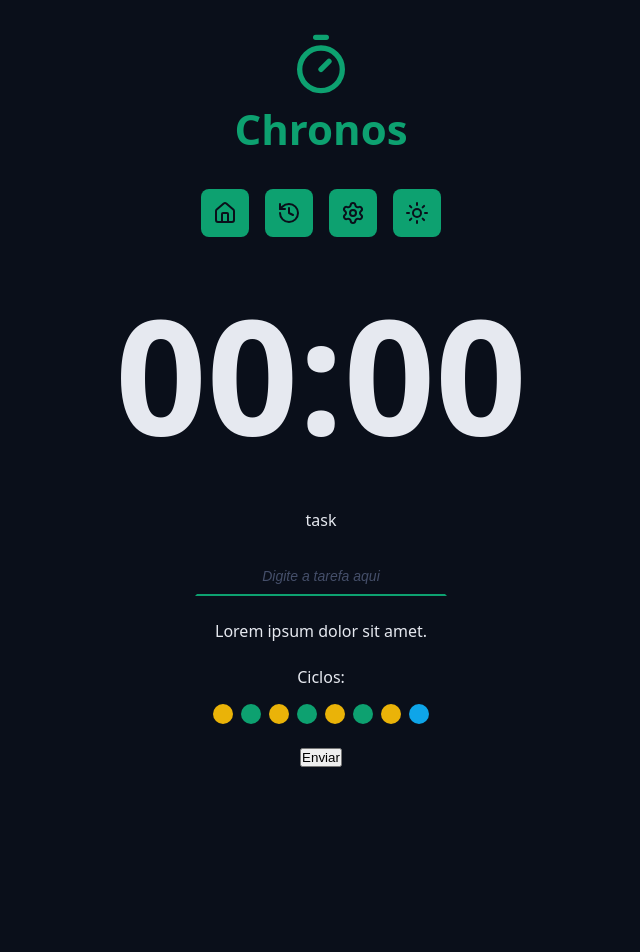
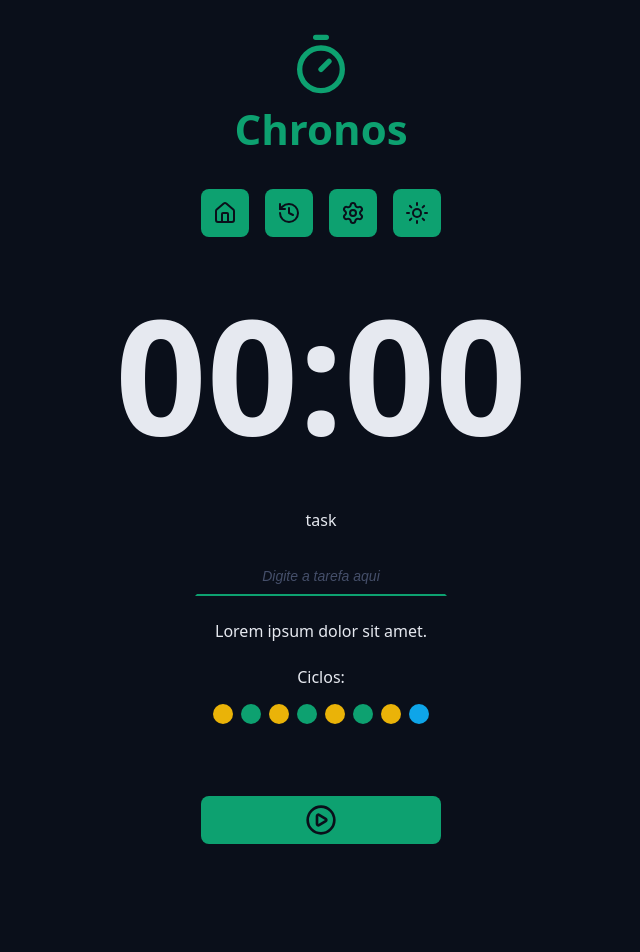
Before and after one commit to dieronydev/chronos-pomodoro, a React (Vite) app: page / in a window 1280 px wide. Shown: the top 952 px of the page, without its empty margins (319-959 px from the left). Before the commit the page ends 800 px from the top, so only its background shows below. Built offline with nearby package versions, Linux system fonts and the light colour scheme.

Commit message:
feat: implementa layout do botão

```diff
--- a/src/App.tsx
+++ b/src/App.tsx
@@ -7,6 +7,8 @@
 import { CountDown } from "./components/CountDown";
 import { DefaultInput } from "./components/DefaultInput";
 import Cycles from "./components/Cycles";
+import { DefaultButton } from "./components/DefaultButton";
+import { PlayCircleIcon, StopCircleIcon } from "lucide-react";
 
 export function App() {
   return (
@@ -43,7 +45,8 @@
           </div>
 
           <div className="formRow">
-            <button>Enviar</button>
+            <DefaultButton icon={<PlayCircleIcon />} color="green" />
+            <DefaultButton icon={<StopCircleIcon />} color="red" />
           </div>
         </form>
       </Container>
--- /dev/null
+++ b/src/components/DefaultButton/index.tsx
@@ -0,0 +1,20 @@
+import styles from "./styles.module.css";
+
+type DefaultButtonProps = {
+  icon: React.ReactNode;
+  color?: "green" | "red";
+} & React.ComponentProps<"button">;
+
+export function DefaultButton({
+  icon,
+  color = "green",
+  ...props
+}: DefaultButtonProps) {
+  return (
+    <>
+      <button className={`${styles.button} ${styles[color]} `} {...props}>
+        {icon}
+      </button>
+    </>
+  );
+}
--- /dev/null
+++ b/src/components/DefaultButton/styles.module.css
@@ -0,0 +1,34 @@
+.button {
+    border: none;
+    background:var(--primary);
+    color: var(--text-over-primary);
+    display: flex;
+    align-items: center;
+    justify-content: center;
+    min-width: 24rem;
+    padding: 0.8rem;
+    border-radius: 0.8rem;
+    margin: 4.8rem 0;
+    cursor: pointer;
+    transition: all 0.1s ease-in-out;
+}
+
+.button svg {
+    width: 3.2rem;
+    height: 3.2rem;
+}
+
+.button:hover {
+    filter: brightness(80%);
+
+}
+
+.green {
+    background-color: var(--primary);
+    color: var(--text-over-primary);
+}
+
+.red {
+    background-color: var(--error);
+    color: var(--text-over-error);
+}
```
Also changed, not shown: src/components/Cycles/styles.module.css (line endings or trailing spaces).
